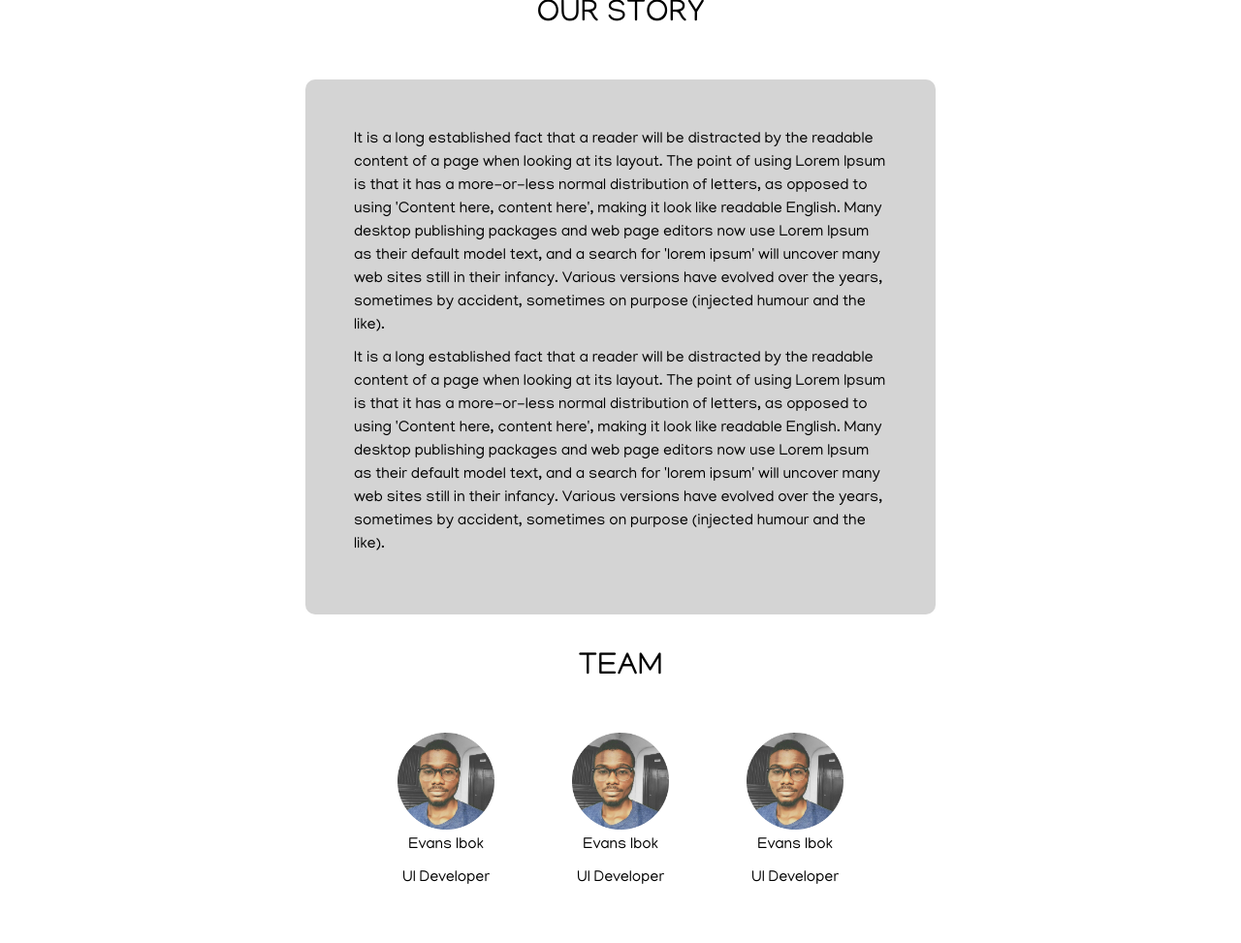
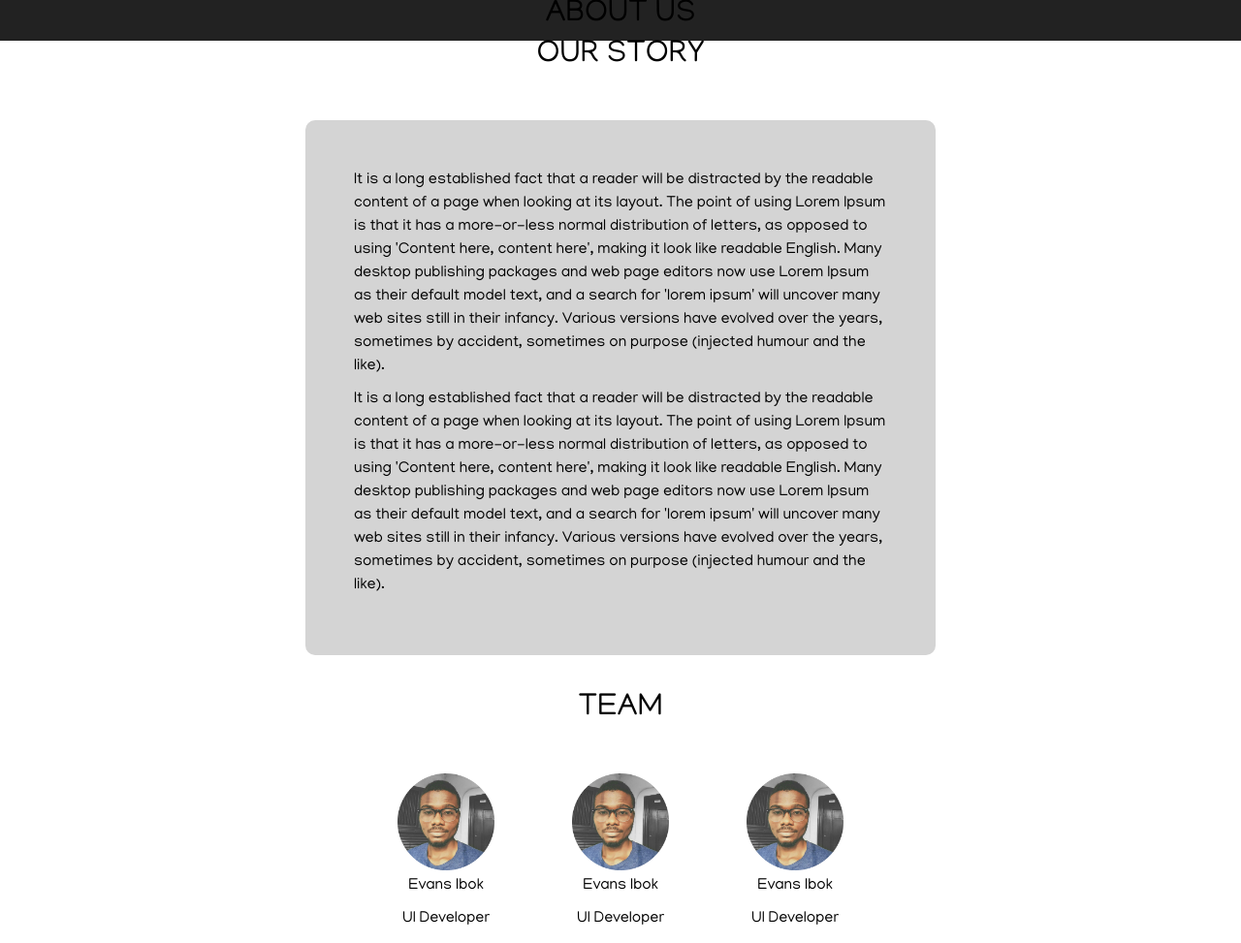
Before and after one commit to Build-Week-Pintereach-1/Marketing-page-Evans, a plain HTML site: page about.html in a window 1280 px wide. Shown: the top 973 px of the page at 97% size. Drawn offline with nearby package versions, Linux system fonts and the light colour scheme.

Commit message:
added the about us header section and created a few mixins

```diff
--- a/about.html
+++ b/about.html
@@ -42,9 +42,10 @@
 
     <main class="about-body">
 
-        <!-- <section class="head-content about-us">
+        <section class="head-content about-us">
+            <h2>About Us</h2>
 
-        </section> -->
+        </section>
 
         <section class="our-story">
             <h2>Our Story</h2>
--- a/less/about-home.less
+++ b/less/about-home.less
@@ -1,17 +1,14 @@
 // ABOUT PAGE STYLES
 
-.about-body {
-  margin: 0 auto;
-  max-width: 900px;
-}
 .about-us {
-  width: 100px;
-  height: 100px;
-  background: rgb(188, 18, 211);
+  .flex-column-center();
+  .section-h2();
+  background: #222;
 }
 
 .our-story {
   .flex-column-center();
+  .max-width-margin-auto();
 
   h2 {
     .section-h2();
@@ -29,6 +26,7 @@
 
 .team {
   .flex-column-center();
+  .max-width-margin-auto();
 
   h2 {
     .section-h2();
@@ -36,7 +34,6 @@
 
   .team-group {
     display: flex;
-
     .team-member {
       width: 100px;
       margin: 4em;
--- a/less/homepage.less
+++ b/less/homepage.less
@@ -9,8 +9,6 @@
     align-items: center;
     height: 600px;
     padding: 5em;
-    // border: 1px solid #455;
-    // background: #455;
 
     @media (@mobile) {
       height: 400px;
@@ -78,8 +76,7 @@
   }
 
   .features-con {
-    margin: 0 auto;
-    max-width: 900px;
+    .max-width-margin-auto();
     display: flex;
     flex-direction: column;
     border-bottom: 0.06em solid rgba(100, 27, 27, 0.5);
--- a/less/mixins.less
+++ b/less/mixins.less
@@ -9,3 +9,8 @@
   justify-content: center;
   align-items: center;
 }
+
+.max-width-margin-auto {
+    margin: 0 auto;
+  max-width: 900px;
+}
```
Also changed, not shown: css/about.css. Lines whose indentation alone changed are shown as unchanged.
